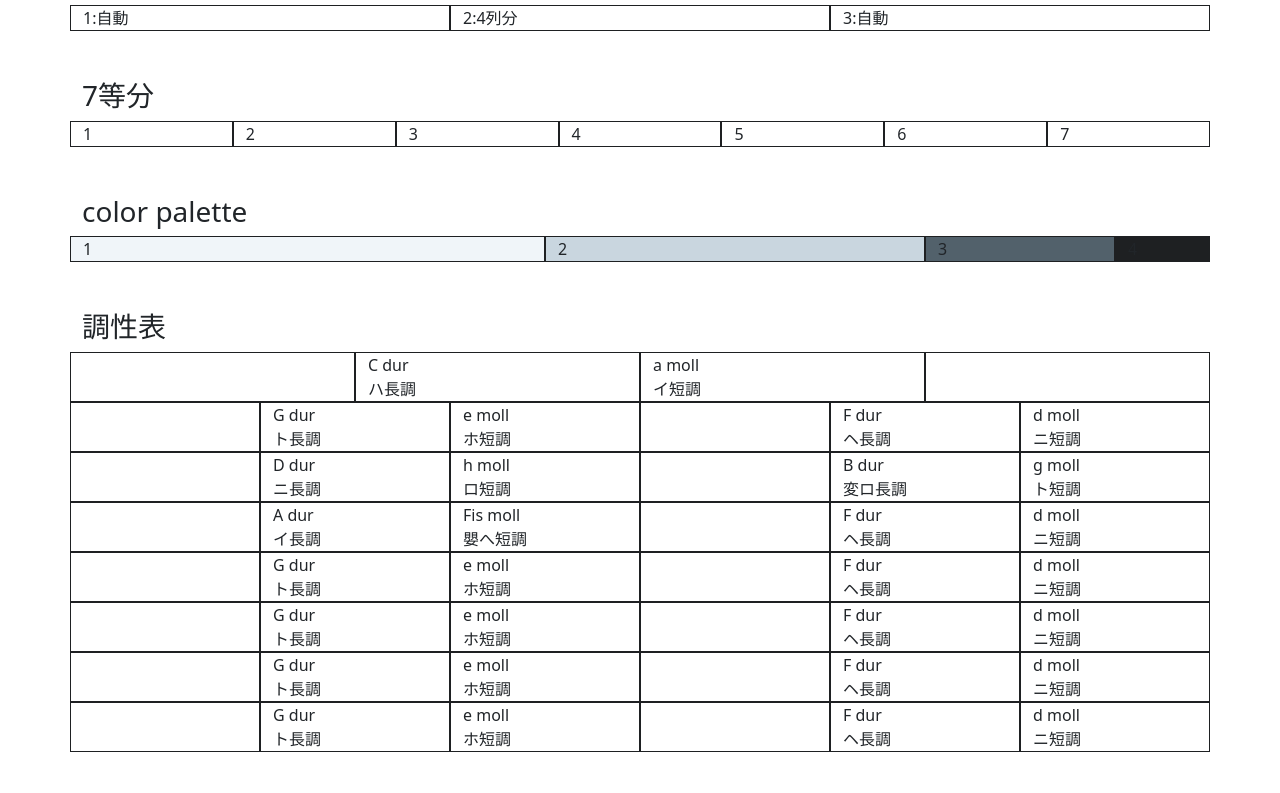
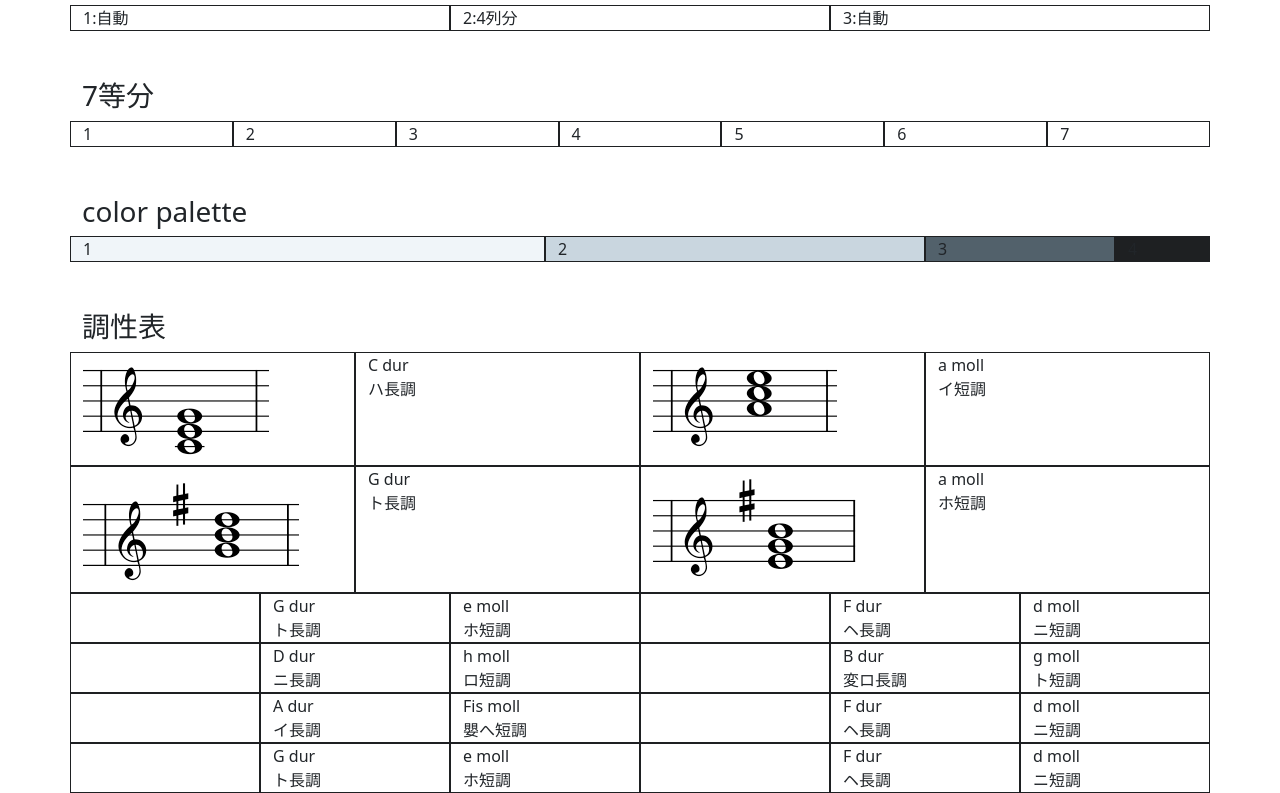
Before and after one commit to okawahiroto/bootstrap, a plain HTML site: page index.html in a window 1280 px wide. Shown: the part 499-1292 px from the top of the page. Before the commit the page ends 1251 px from the top, so only its background shows below. Drawn offline with nearby package versions, Linux system fonts and the light colour scheme.

Commit message:
楽譜・調整を大きく2列に変更

```diff
--- a/index.html
+++ b/index.html
@@ -90,6 +90,7 @@
       <p class="h3 mt-5">調性表</p>
       <div class="row">
         <div class="col-3">
+          <img src="/img/C-dur.png" class="img-fluid" alt="" srcset="">
         </div>
         <div class="col-3">
           C dur
@@ -97,11 +98,30 @@
           ハ長調
         </div>
         <div class="col-3">
+          <img src="/img/a-moll.png" class="img-fluid" alt="" srcset="">
+        </div>
+        <div class="col-3">
           a moll
           <br>
           イ短調
         </div>
+      </div>
+      <div class="row">
         <div class="col-3">
+          <img src="/img/G-dur.png" class="img-fluid" alt="" srcset="">
+        </div>
+        <div class="col-3">
+          G dur
+          <br>
+          ト長調
+        </div>
+        <div class="col-3">
+          <img src="/img/e-moll.png" class="img-fluid" alt="" srcset="">
+        </div>
+        <div class="col-3">
+          a moll
+          <br>
+          ホ短調
         </div>
       </div>
       <!-- 1つ -->
```
